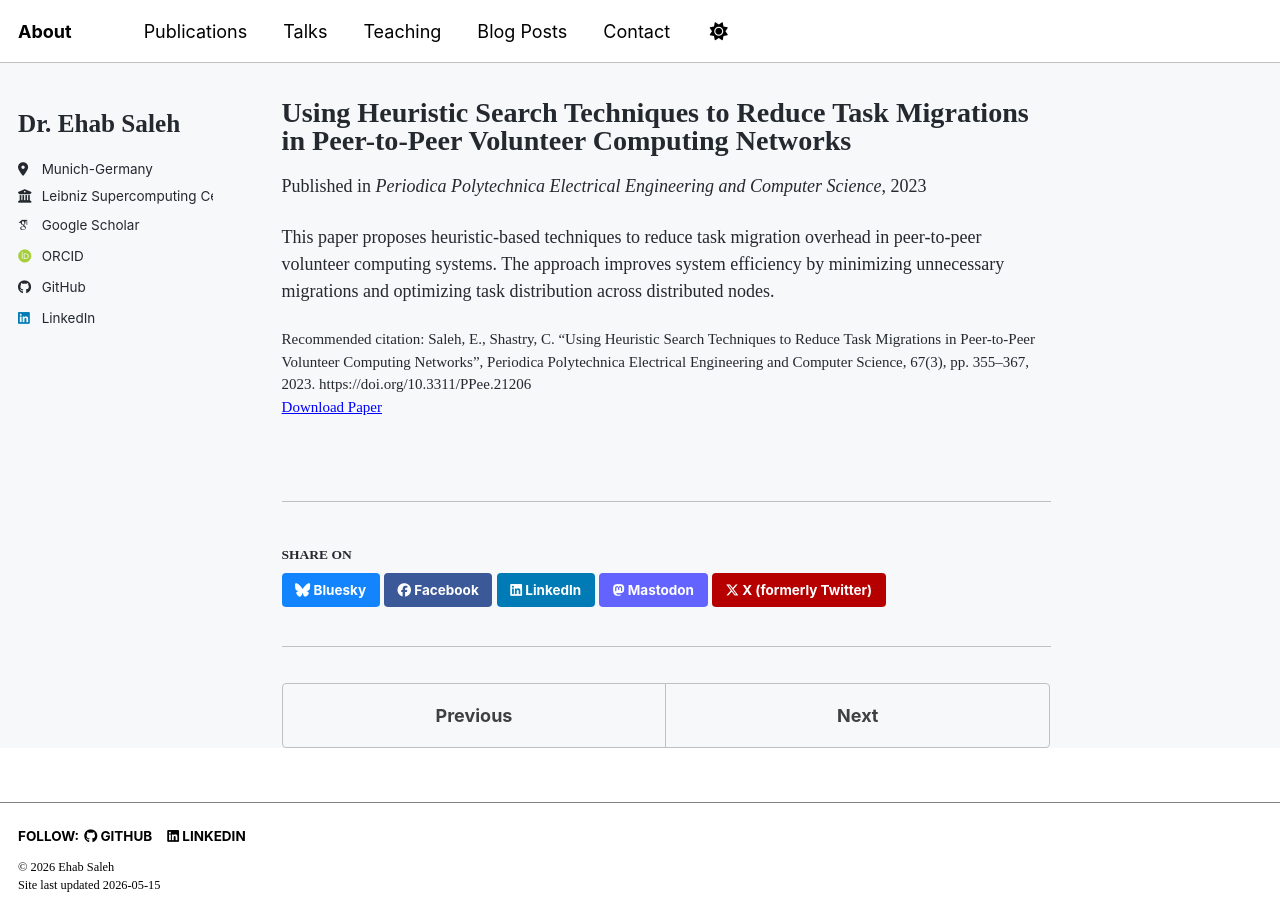
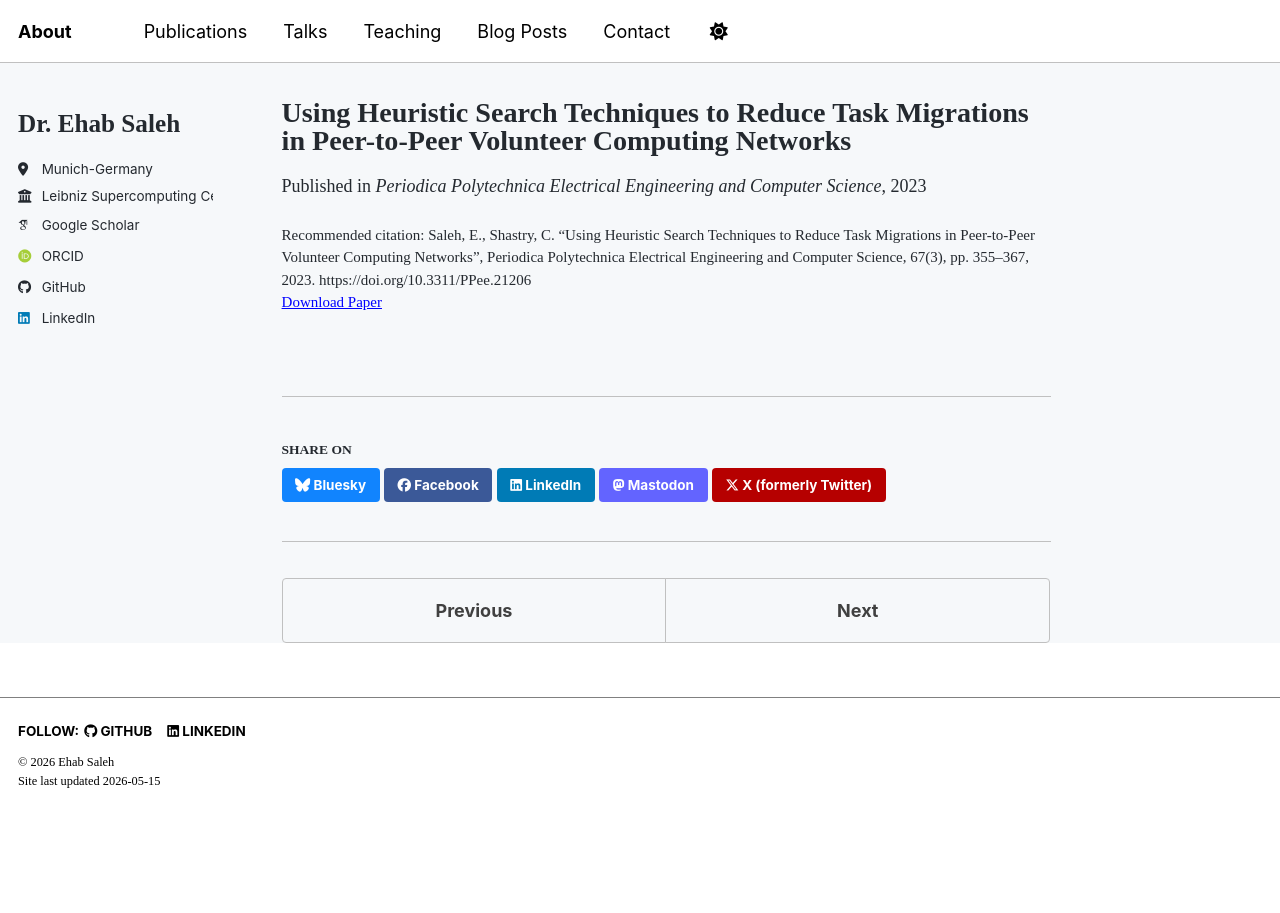
Before and after one commit to ehabosaleh/ehabosaleh.github.io, a Jekyll site: the page built from _publications/2023-heuristic-task-migration.md, in a window 1280 px wide. Built offline with Jekyll 4.4.1, drawn with Linux system fonts in a browser that asks for light colours; some web fonts are replaced; a script bundle is joined from its source files by our own code; library files that are not in the unit come from our copies.

```diff
--- a/_publications/2023-heuristic-task-migration.md
+++ b/_publications/2023-heuristic-task-migration.md
@@ -10,5 +10,3 @@
 citation: "
 Saleh, E., Shastry, C. “Using Heuristic Search Techniques to Reduce Task Migrations in Peer-to-Peer Volunteer Computing Networks”, Periodica Polytechnica Electrical Engineering and Computer Science, 67(3), pp. 355–367, 2023. https://doi.org/10.3311/PPee.21206"
 ---
-
-This paper proposes heuristic-based techniques to reduce task migration overhead in peer-to-peer volunteer computing systems. The approach improves system efficiency by minimizing unnecessary migrations and optimizing task distribution across distributed nodes.
```
